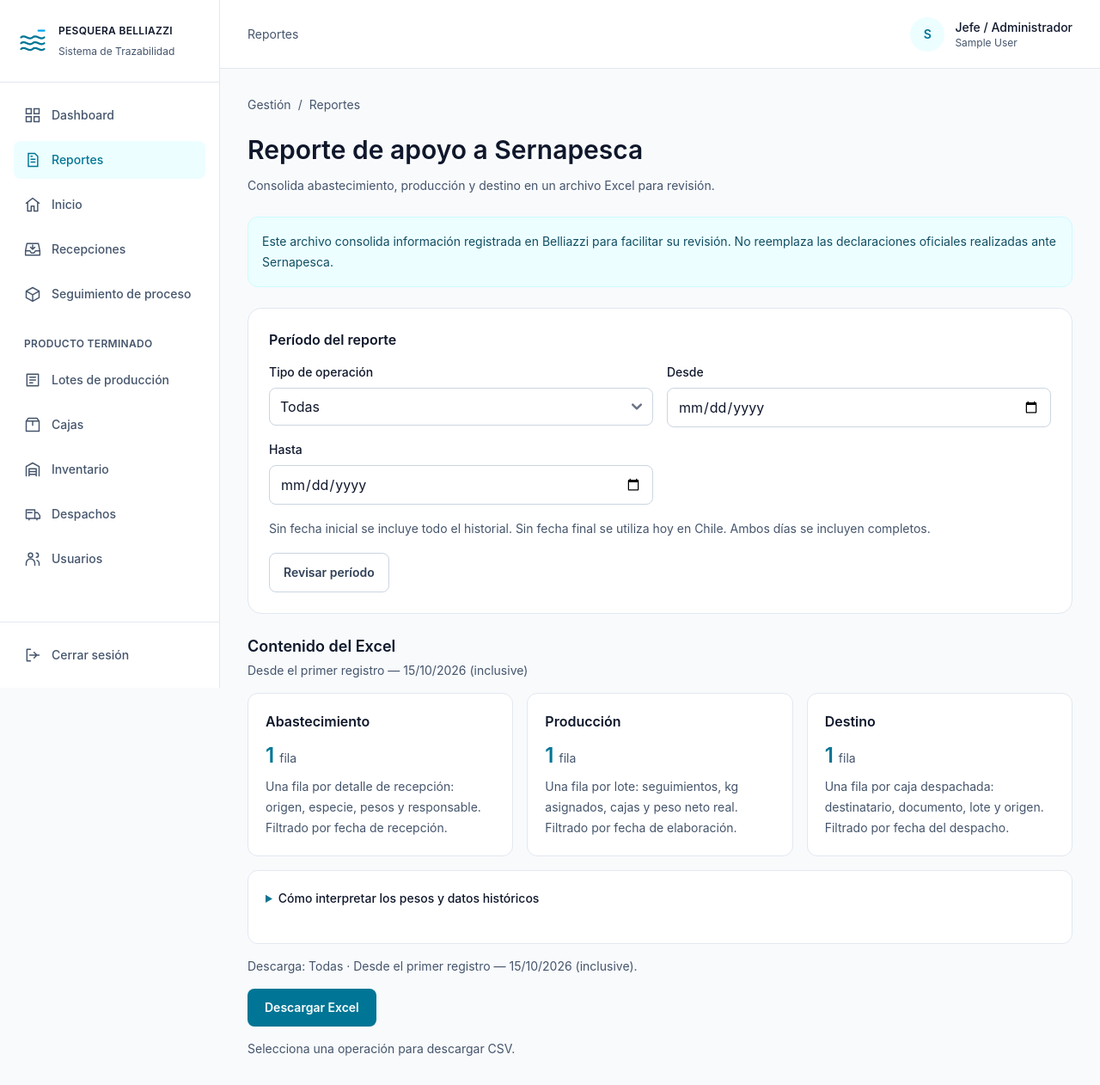
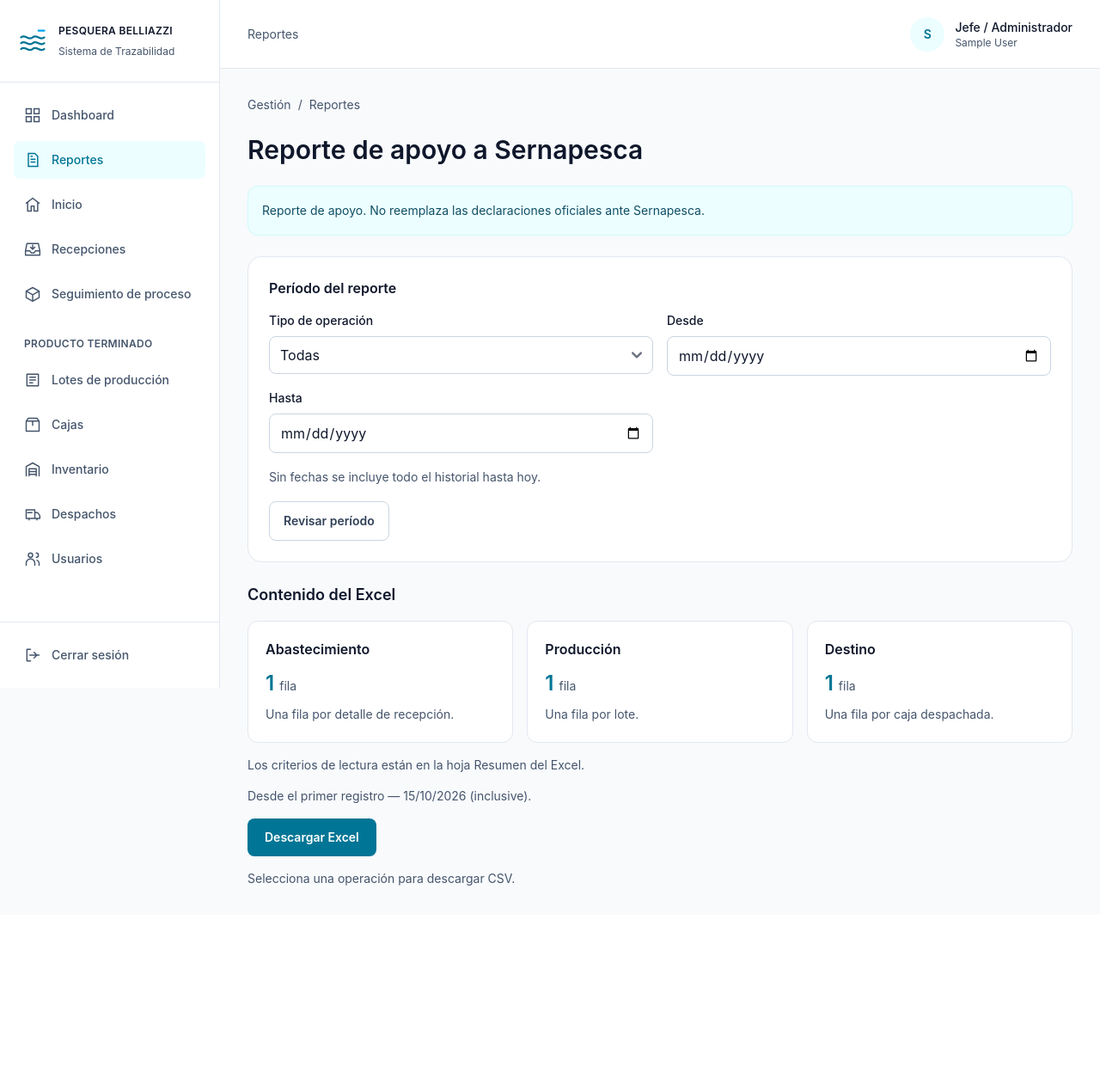
Before and after one commit to Francisco11061/Belliazzi-Sistema-De-Trazabilidad, a Django app: page /reportes/ in a window 1280 px wide. Shown: the whole page at 86% size. After the commit the page ends 1030 px from the top, so only its background shows below. Run offline with Django 5.2, Linux system fonts and the light colour scheme; a user stored in the database is signed in; tables that the repository leaves empty hold one stand-in row (values such as "Sample post").

Commit message:
A: simplificar textos del reporte de apoyo

```diff
--- a/apps/reportes/templates/reportes/sernapesca.html
+++ b/apps/reportes/templates/reportes/sernapesca.html
@@ -4,25 +4,25 @@
 {% block page_title %}Reportes{% endblock %}
 {% block content %}{% language "es" %}
 <div class="min-w-0 w-full space-y-6">
-    <header><h1 class="text-2xl font-semibold md:text-3xl">Reporte de apoyo a Sernapesca</h1><p class="mt-3 text-sm leading-6 text-slate-600">Consolida abastecimiento, producción y destino en un archivo Excel para revisión.</p></header>
-    <p class="rounded-xl border border-cyan-100 bg-cyan-50 p-4 text-sm leading-6 text-cyan-900">{{ nota_alcance }}</p>
+    <header><h1 class="text-2xl font-semibold md:text-3xl">Reporte de apoyo a Sernapesca</h1></header>
+    <p class="rounded-xl border border-cyan-100 bg-cyan-50 p-4 text-sm leading-6 text-cyan-900">Reporte de apoyo. No reemplaza las declaraciones oficiales ante Sernapesca.</p>
     <form method="get" class="space-y-4 rounded-2xl border border-slate-200 bg-white p-5 sm:p-6">
         <h2 class="font-semibold">Período del reporte</h2>
         <div class="grid min-w-0 gap-4 sm:grid-cols-2">{% for field in form %}<div class="min-w-0"><label for="{{ field.id_for_label }}" class="mb-2 block text-sm font-medium">{{ field.label }}</label><div class="[&_select]:block [&_select]:w-full [&_select]:min-w-0 [&_select]:rounded-lg [&_select]:border-slate-300 [&_input]:block [&_input]:w-full [&_input]:min-w-0 [&_input]:rounded-lg [&_input]:border [&_input]:border-slate-300 [&_input]:px-3 [&_input]:py-2.5">{{ field }}</div>{% if field.errors %}<div id="{{ field.auto_id }}_error" role="alert" class="mt-2 text-sm text-red-700">{{ field.errors }}</div>{% endif %}</div>{% endfor %}</div>
-        <p class="text-sm leading-6 text-slate-600">Sin fecha inicial se incluye todo el historial. Sin fecha final se utiliza hoy en Chile. Ambos días se incluyen completos.</p>
+        <p class="text-sm leading-6 text-slate-600">Sin fechas se incluye todo el historial hasta hoy.</p>
         <button class="w-full rounded-lg border border-slate-300 bg-white px-4 py-3 text-sm font-semibold text-slate-700 hover:bg-slate-50 sm:w-auto" type="submit">Revisar período</button>
     </form>
     {% if descarga %}
     <section class="space-y-4" aria-labelledby="contenido-reporte">
-        <div><h2 id="contenido-reporte" class="text-lg font-semibold">Contenido del Excel</h2><p class="mt-1 text-sm text-slate-600">{% if inicio %}{{ inicio|date:"d/m/Y" }}{% else %}Desde el primer registro{% endif %} — {{ fin|date:"d/m/Y" }} (inclusive)</p></div>
+        <div><h2 id="contenido-reporte" class="text-lg font-semibold">Contenido del Excel</h2></div>
         {% if sin_datos %}<p class="rounded-xl border border-slate-200 bg-white p-4 text-sm">No hay registros para el período seleccionado. Puedes descargar el archivo con sus encabezados y criterios de lectura.</p>{% endif %}
         <div class="grid min-w-0 gap-4 lg:grid-cols-3">
-            {% if not operacion or operacion == 'abastecimiento' %}<article class="min-w-0 rounded-xl border border-slate-200 bg-white p-5"><h3 class="font-semibold">Abastecimiento</h3><p class="mt-3 text-2xl font-semibold text-cyan-700">{{ resumen.abastecimiento }} <span class="text-sm font-normal text-slate-600">fila{{ resumen.abastecimiento|pluralize }}</span></p><p class="mt-2 text-sm leading-6 text-slate-600">Una fila por detalle de recepción: origen, especie, pesos y responsable. Filtrado por fecha de recepción.</p></article>{% endif %}
-            {% if not operacion or operacion == 'produccion' %}<article class="min-w-0 rounded-xl border border-slate-200 bg-white p-5"><h3 class="font-semibold">Producción</h3><p class="mt-3 text-2xl font-semibold text-cyan-700">{{ resumen.produccion }} <span class="text-sm font-normal text-slate-600">fila{{ resumen.produccion|pluralize }}</span></p><p class="mt-2 text-sm leading-6 text-slate-600">Una fila por lote: seguimientos, kg asignados, cajas y peso neto real. Filtrado por fecha de elaboración.</p></article>{% endif %}
-            {% if not operacion or operacion == 'destino' %}<article class="min-w-0 rounded-xl border border-slate-200 bg-white p-5"><h3 class="font-semibold">Destino</h3><p class="mt-3 text-2xl font-semibold text-cyan-700">{{ resumen.destino }} <span class="text-sm font-normal text-slate-600">fila{{ resumen.destino|pluralize }}</span></p><p class="mt-2 text-sm leading-6 text-slate-600">Una fila por caja despachada: destinatario, documento, lote y origen. Filtrado por fecha del despacho.</p></article>{% endif %}
+            {% if not operacion or operacion == 'abastecimiento' %}<article class="min-w-0 rounded-xl border border-slate-200 bg-white p-5"><h3 class="font-semibold">Abastecimiento</h3><p class="mt-3 text-2xl font-semibold text-cyan-700">{{ resumen.abastecimiento }} <span class="text-sm font-normal text-slate-600">fila{{ resumen.abastecimiento|pluralize }}</span></p><p class="mt-2 text-sm leading-6 text-slate-600">Una fila por detalle de recepción.</p></article>{% endif %}
+            {% if not operacion or operacion == 'produccion' %}<article class="min-w-0 rounded-xl border border-slate-200 bg-white p-5"><h3 class="font-semibold">Producción</h3><p class="mt-3 text-2xl font-semibold text-cyan-700">{{ resumen.produccion }} <span class="text-sm font-normal text-slate-600">fila{{ resumen.produccion|pluralize }}</span></p><p class="mt-2 text-sm leading-6 text-slate-600">Una fila por lote.</p></article>{% endif %}
+            {% if not operacion or operacion == 'destino' %}<article class="min-w-0 rounded-xl border border-slate-200 bg-white p-5"><h3 class="font-semibold">Destino</h3><p class="mt-3 text-2xl font-semibold text-cyan-700">{{ resumen.destino }} <span class="text-sm font-normal text-slate-600">fila{{ resumen.destino|pluralize }}</span></p><p class="mt-2 text-sm leading-6 text-slate-600">Una fila por caja despachada.</p></article>{% endif %}
         </div>
-        <details class="rounded-xl border border-slate-200 bg-white p-5 text-sm leading-6"><summary class="cursor-pointer font-medium">Cómo interpretar los pesos y datos históricos</summary><p class="mt-3">{{ nota_referencias }}</p><p class="mt-3">Los campos faltantes quedan vacíos y las cajas sin peso neto documentado se cuentan por separado. Los orígenes múltiples se identifican expresamente. El Excel incluye una hoja Resumen con el autor, las fechas y los criterios de lectura.</p><p class="mt-3">Producción incluye los aportes y cajas documentados al generar el reporte, aunque se registraran después del período. Los datos pueden cambiar entre la revisión y la descarga.</p></details>
-        <p class="text-sm text-slate-600">Descarga: {{ operacion_visible }} · {% if inicio %}{{ inicio|date:"d/m/Y" }}{% else %}Desde el primer registro{% endif %} — {{ fin|date:"d/m/Y" }} (inclusive).</p><a href="{{ descarga }}" class="inline-flex w-full items-center justify-center rounded-lg bg-cyan-700 px-5 py-3 text-sm font-semibold text-white hover:bg-cyan-800 sm:w-auto">Descargar Excel</a>{% if operacion %}<a href="{{ descarga }}&amp;formato=csv" class="inline-flex min-h-11 items-center rounded-lg border border-slate-300 px-5 py-3 text-sm font-semibold">Descargar CSV</a>{% else %}<p class="text-sm text-slate-600">Selecciona una operación para descargar CSV.</p>{% endif %}
+        <p class="text-sm text-slate-600">Los criterios de lectura están en la hoja Resumen del Excel.</p>
+        <p class="text-sm text-slate-600">{% if inicio %}{{ inicio|date:"d/m/Y" }}{% else %}Desde el primer registro{% endif %} — {{ fin|date:"d/m/Y" }} (inclusive).</p><a href="{{ descarga }}" class="inline-flex w-full items-center justify-center rounded-lg bg-cyan-700 px-5 py-3 text-sm font-semibold text-white hover:bg-cyan-800 sm:w-auto">Descargar Excel</a>{% if operacion %}<a href="{{ descarga }}&amp;formato=csv" class="inline-flex min-h-11 items-center rounded-lg border border-slate-300 px-5 py-3 text-sm font-semibold">Descargar CSV</a>{% else %}<p class="text-sm text-slate-600">Selecciona una operación para descargar CSV.</p>{% endif %}
     </section>
     {% endif %}
 </div>
--- a/apps/reportes/test_sernapesca.py
+++ b/apps/reportes/test_sernapesca.py
@@ -90,7 +90,7 @@ class ReporteSernapescaTests(DatosDashboard, TestCase):
     def test_pantalla_y_urls_existentes(self):
         self.client.force_login(self.jefe)
         response = self.client.get(self.url("sernapesca"))
-        self.assertContains(response, NOTA_ALCANCE)
+        self.assertContains(response, "Reporte de apoyo. No reemplaza las declaraciones oficiales ante Sernapesca.")
         self.assertContains(response, "Descargar Excel")
         self.assertContains(response, 'aria-current="page"', count=1)
         self.assertEqual(self.url(), "/dashboard/")
```
